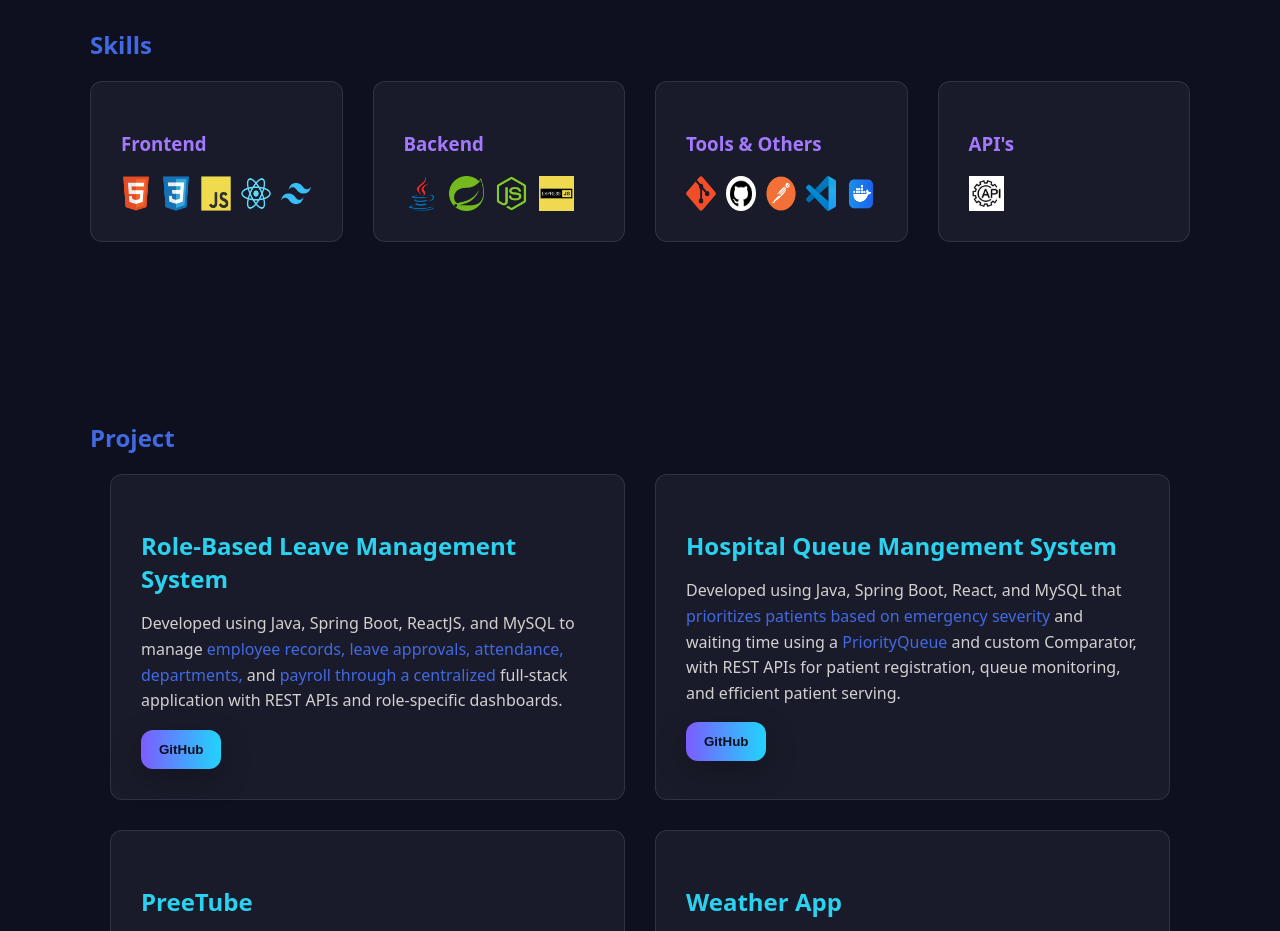
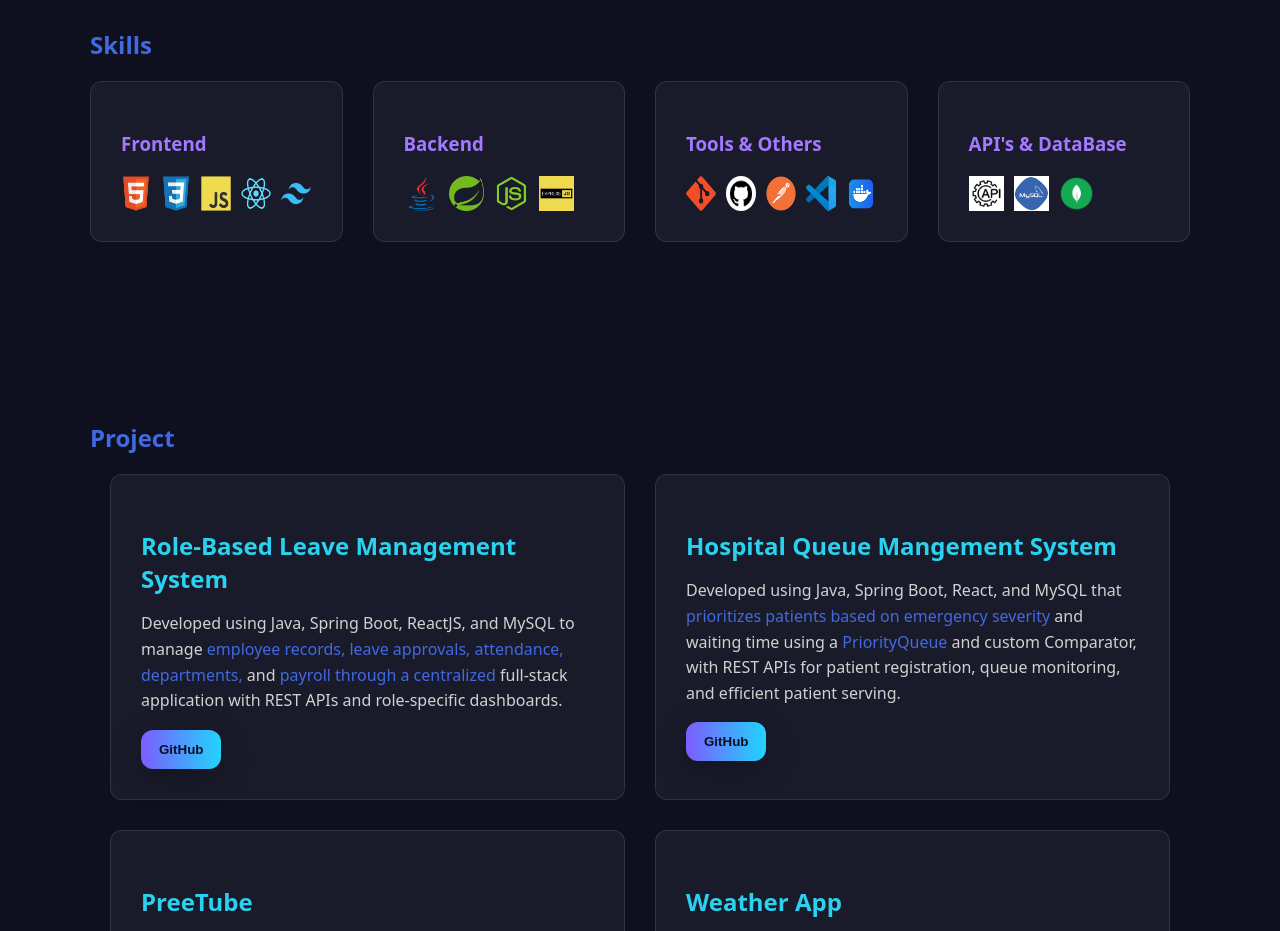
Before and after one commit to Aman83Verma/Portfolio, a plain HTML site: page index.html in a window 1280 px wide. Shown: the part 1160-2091 px from the top of the page. Drawn offline with nearby package versions, Linux system fonts and the light colour scheme.

Commit message:
Updated Skill Section and Added images in assets

```diff
--- a/index.html
+++ b/index.html
@@ -174,10 +174,19 @@
               <!-- <p>Git, GitHub, VS-Code, Postman</p> -->
             </div>
             <div class="skill-category">
-              <h3>API's</h3>
-              <a href="">
+              <h3>API's & DataBase</h3>
+
+              <div class="skills-imgs">
+                <a href="">
                   <img src="./assets/API.webp" alt="api">
                 </a>
+                <a href="">
+                  <img src="./assets/MySQL.png" alt="mysql">
+                </a>
+                <a href="">
+                  <img src="./assets/MongoDB.png" alt="mongodb">
+                </a>
+              </div>
             </div>
           </div>
         </div>
```
Also changed, not shown: assets/MongoDB.png (added), assets/MySQL.png (added).
